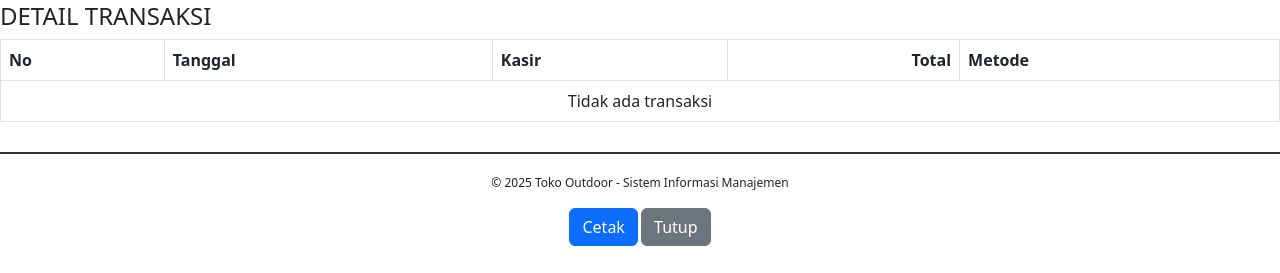
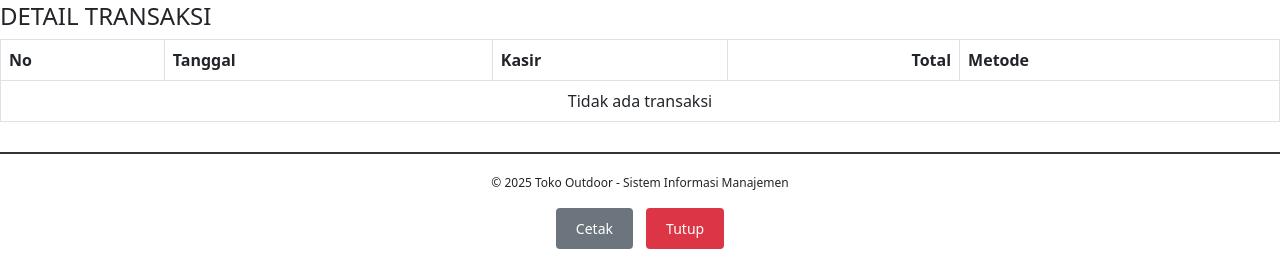
Before and after one commit to ArdhieFirdaus/UAS-toko-outdoor, a PHP site: page /toko-outdoor2/Views/laporan_print.php in a window 1280 px wide. Shown: the part 527-800 px from the top of the page. Run offline with PHP 8.4, Linux system fonts and the light colour scheme; a user stored in the database is signed in; data comes from the database, SQL or seed files in the repository; data that the repository does not hold is empty.

Commit message:
BUTTON WARNA CETAK

```diff
--- a/Views/laporan_print.php
+++ b/Views/laporan_print.php
@@ -94,6 +94,34 @@ $revenue = fetch_one($conn, "
             text-align: center;
             font-size: 12px;
         }
+        .btn-print {
+            background-color: #6c757d;
+            color: white;
+            border: none;
+            padding: 10px 20px;
+            margin: 0 5px;
+            font-size: 14px;
+            cursor: pointer;
+            border-radius: 4px;
+            font-weight: 500;
+        }
+        .btn-print:hover {
+            background-color: #5a6268;
+        }
+        .btn-close-window {
+            background-color: #dc3545;
+            color: white;
+            border: none;
+            padding: 10px 20px;
+            margin: 0 5px;
+            font-size: 14px;
+            cursor: pointer;
+            border-radius: 4px;
+            font-weight: 500;
+        }
+        .btn-close-window:hover {
+            background-color: #c82333;
+        }
     </style>
 </head>
 <body>
@@ -182,8 +210,8 @@ $revenue = fetch_one($conn, "
         <div class="footer-print">
             <p>&copy; 2025 Toko Outdoor - Sistem Informasi Manajemen</p>
             <p class="no-print">
-                <button onclick="window.print()" class="btn btn-primary">Cetak</button>
-                <button onclick="window.close()" class="btn btn-secondary">Tutup</button>
+                <button onclick="window.print()" class="btn-print">Cetak</button>
+                <button onclick="window.close()" class="btn-close-window">Tutup</button>
             </p>
         </div>
     </div>
```
Also changed, not shown: Views/print_receipt.php (+19 -6 lines).
